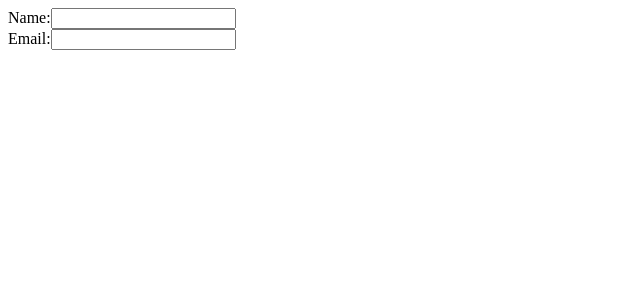
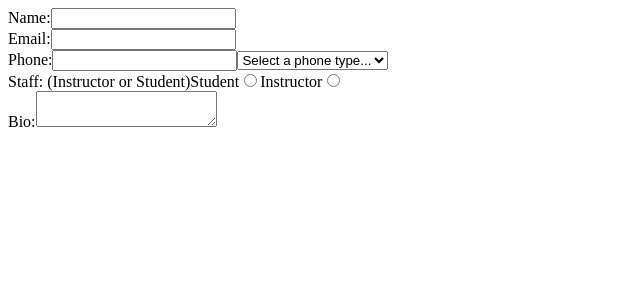
Before and after one commit to javidenis/formValidationsReact-practice, a React (Create React App) app: page / in a window 1280 px wide. Shown: the top 300 px of the page, without its empty margins (0-640 px from the left). Built offline with nearby package versions, Linux system fonts and the light colour scheme.

Commit message:
most major inputs done

```diff
--- a/src/components/Bio.js
+++ b/src/components/Bio.js
@@ -1,6 +1,14 @@
-function Bio() {
+function Bio({bio, setBio}) {
   return (
-    <h1>TEST</h1>
+    <div>
+      <label htmlFor="bio">Bio:</label>
+      <textarea
+        id="bio"
+        name="bio"
+        onChange={(e) => setBio(e.target.value)}
+        value={bio}
+      />
+    </div>
   )
 }
 
--- a/src/components/Form.js
+++ b/src/components/Form.js
@@ -1,26 +1,27 @@
 import Name from "./Name";
 import Email from "./Email";
-// import Phone from "./Phone";
-// import Staff from "./Staff";
-// import Bio from "./Bio";
+import Phone from "./Phone";
+import Staff from "./Staff";
+import Bio from "./Bio";
 
 import { useState } from 'react';
 
 function Form () {
   const [name, setName] = useState("");
   const [email, setEmail] = useState("");
-  // const [phone, setPhone] = useState("");
-  // const [phoneType, setPhoneType] = useState("");
-  // const [comments, setComments] = useState("");
-  // const [validationErrors, setValidationErrors] = useState([]);
-  // const [hasSubmitted, setHasSubmitted] = useState(false);
+  const [phone, setPhone] = useState("");
+  const [phoneType, setPhoneType] = useState("");
+  const [bio, setBio] = useState("");
+  const [staff, setStaff] = useState("");
+  const [validationErrors, setValidationErrors] = useState([]);
+  const [hasSubmitted, setHasSubmitted] = useState(false);
   return (
     <form>
       <Name name={name} setName={setName}/>
       <Email email={email} setEmail={setEmail}/>
-      {/* <Phone />
-      <Staff />
-      <Bio /> */}
+      <Phone phone={phone} setPhone={setPhone} phoneType={phoneType} setPhoneType={setPhoneType}/>
+      <Staff staff={staff} setStaff={setStaff}/>
+      <Bio bio={bio} setBio={setBio}/>
     </form>
   )
 }
--- a/src/components/Phone.js
+++ b/src/components/Phone.js
@@ -1,6 +1,26 @@
-function Phone() {
+function Phone({ phone, setPhone, phoneType, setPhoneType }) {
   return (
-    <h1>TEST</h1>
+    <div>
+      <label htmlFor="phone">Phone:</label>
+      <input
+        id="phone"
+        type="text"
+        onChange={(e) => setPhone(e.target.value)}
+        value={phone}
+      />
+      <select
+        name="phoneType"
+        onChange={(e) => setPhoneType(e.target.value)}
+        value={phoneType}
+      >
+        <option value="" disabled>
+          Select a phone type...
+        </option>
+        <option>Home</option>
+        <option>Work</option>
+        <option>Mobile</option>
+      </select>
+    </div>
   )
 }
 
--- a/src/components/Staff.js
+++ b/src/components/Staff.js
@@ -1,6 +1,22 @@
-function Staff() {
+function Staff({ staff, setStaff }) {
   return (
-    <h1>TEST</h1>
+    <div>
+      Staff: (Instructor or Student)
+      <label htmlFor="student">Student</label>
+      <input
+        id="student"
+        type="radio"
+        onChange={(e) => setStaff(e.target.value)}
+        value="student"
+      />
+      <label htmlFor="instructor">Instructor</label>
+      <input
+        id="instructor"
+        type="radio"
+        onChange={(e) => setStaff(e.target.value)}
+        value="instructor"
+      />
+    </div>
   )
 }
 
```
